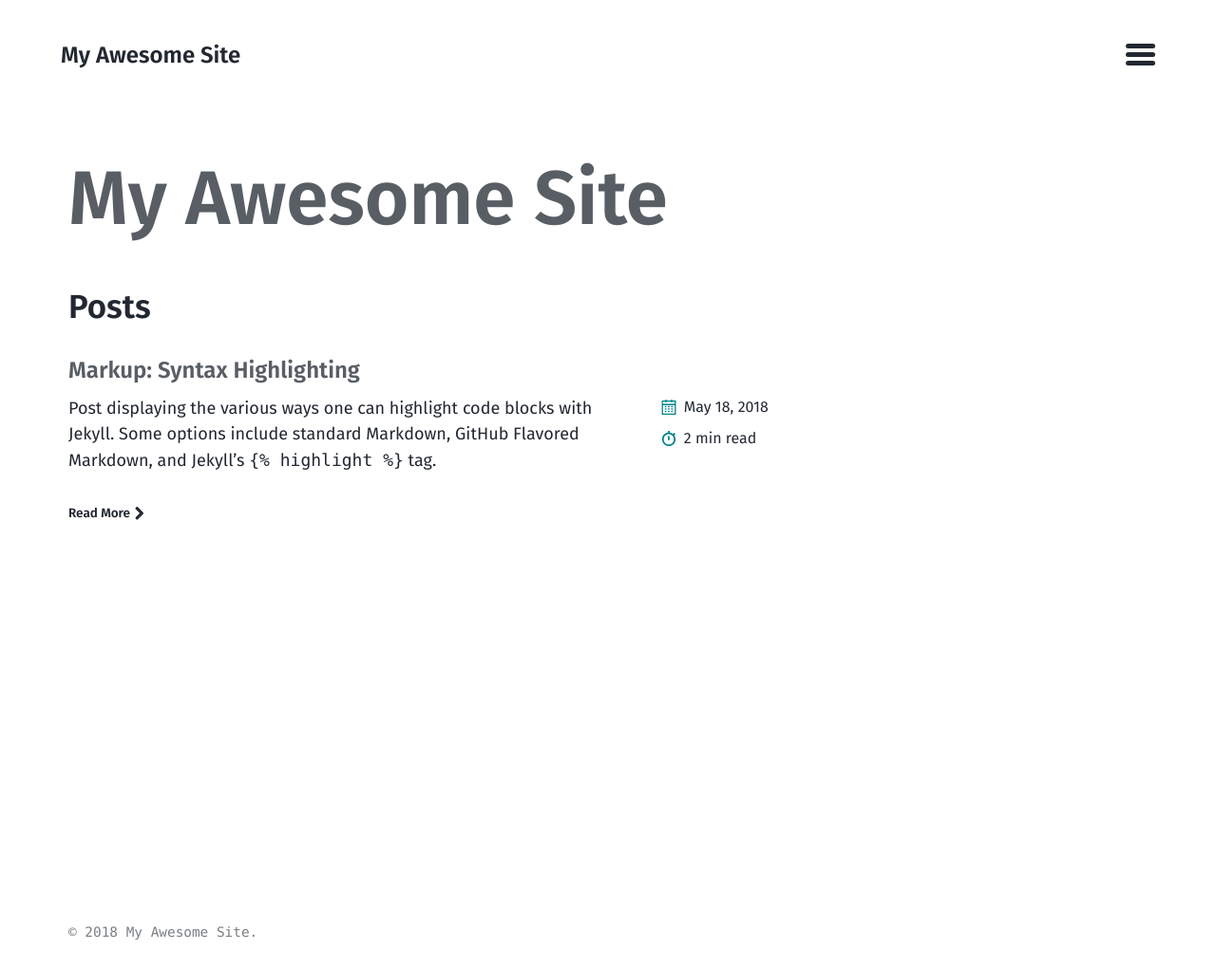
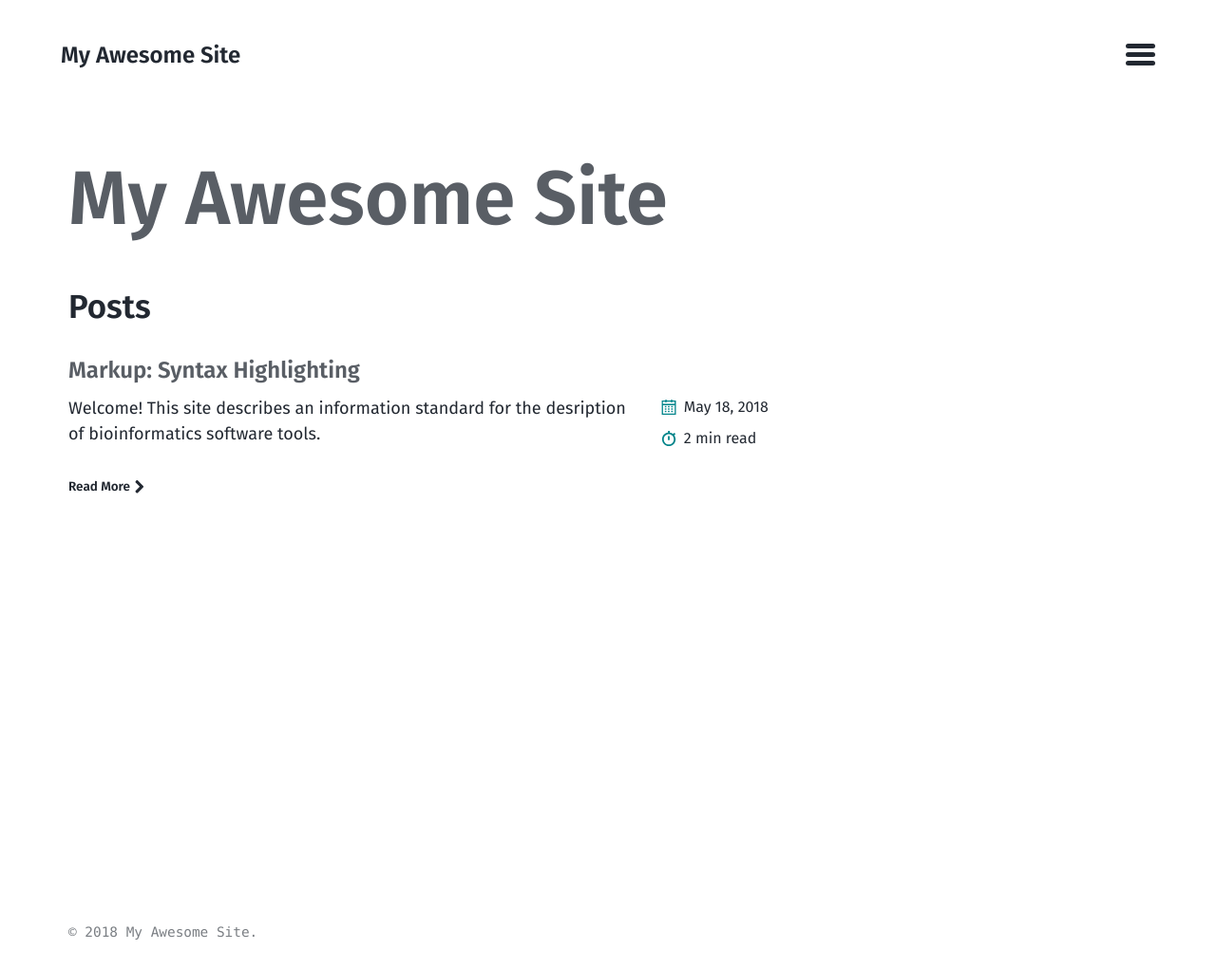
Before and after one commit to bio-tools/Tool-Information-Standards, a Jekyll site: the page built from docs/index.md, in a window 1280 px wide. Shown: the whole page at 95% size. Built offline with Jekyll 4.4.1, drawn with Linux system fonts in a browser that asks for light colours.

Commit message:
experimenting

```diff
--- a/docs/_posts/2018-05-18-welcome.md
+++ b/docs/_posts/2018-05-18-welcome.md
@@ -1,10 +1,10 @@
 ---
 title: "Markup: Syntax Highlighting"
-excerpt: "Post displaying the various ways one can highlight code blocks with Jekyll. Some options include standard Markdown, GitHub Flavored Markdown, and Jekyll's `{% highlight %}` tag."
+excerpt: "Welcome!  This site describes an information standard for the desription of bioinformatics software tools."
 last_modified_at: 2017-03-09T10:27:01-05:00
 tags:
-  - code
-  - syntax highlighting
+  - biotoolsSchema
+  - EDAM
 ---
 
 Welcome!  This site describes an information standard for the desription of bioinformatics software tools. The standard defines the attributes that must be defined within a 5-tier scale of entry completeness and quality.  It is based on biotoolsSchema [^1] - a formalised XML schema (XSD) which provides a rigorous syntax for basic tool attributes, and the EDAM ontology [^2] which provides rigorous semantics for the scientific description of tools.  The standard is being adopted by bio.tools - the ELIXIR Tools and Data Services Registry [^3].
```
